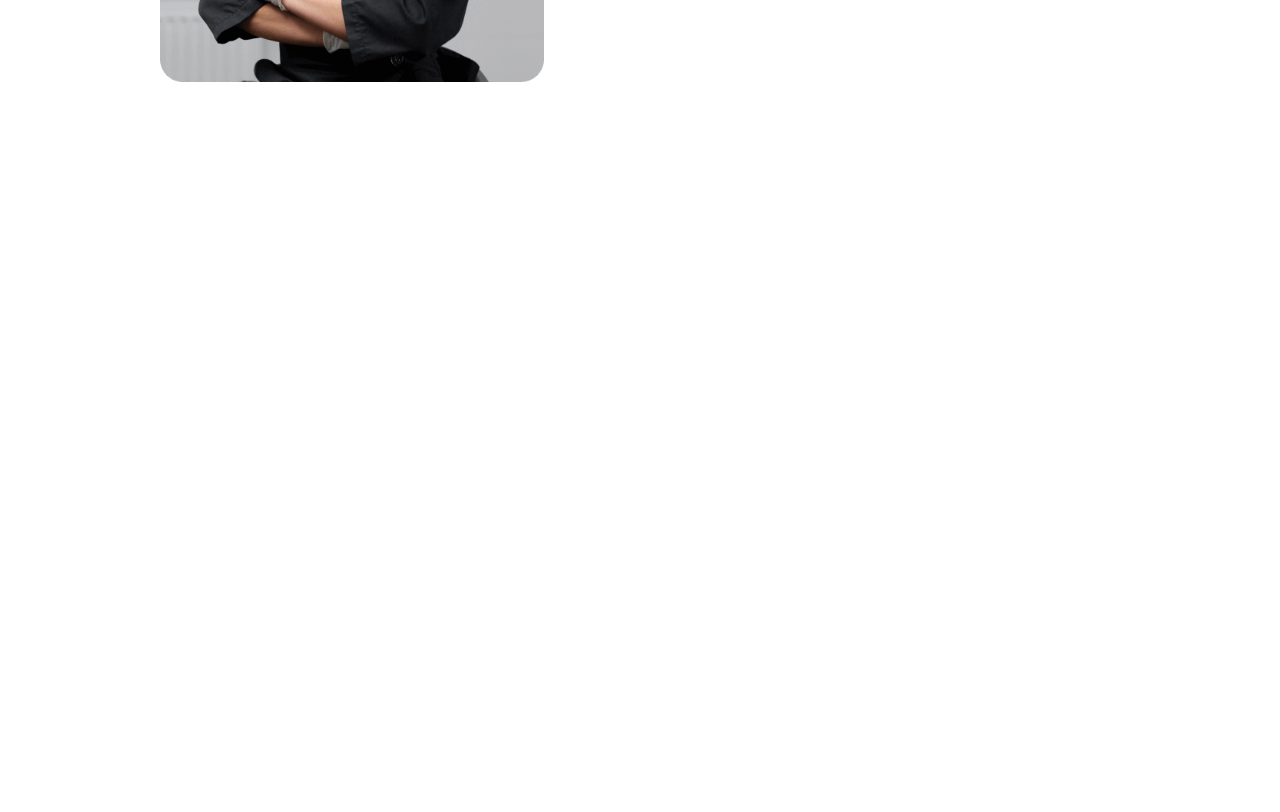
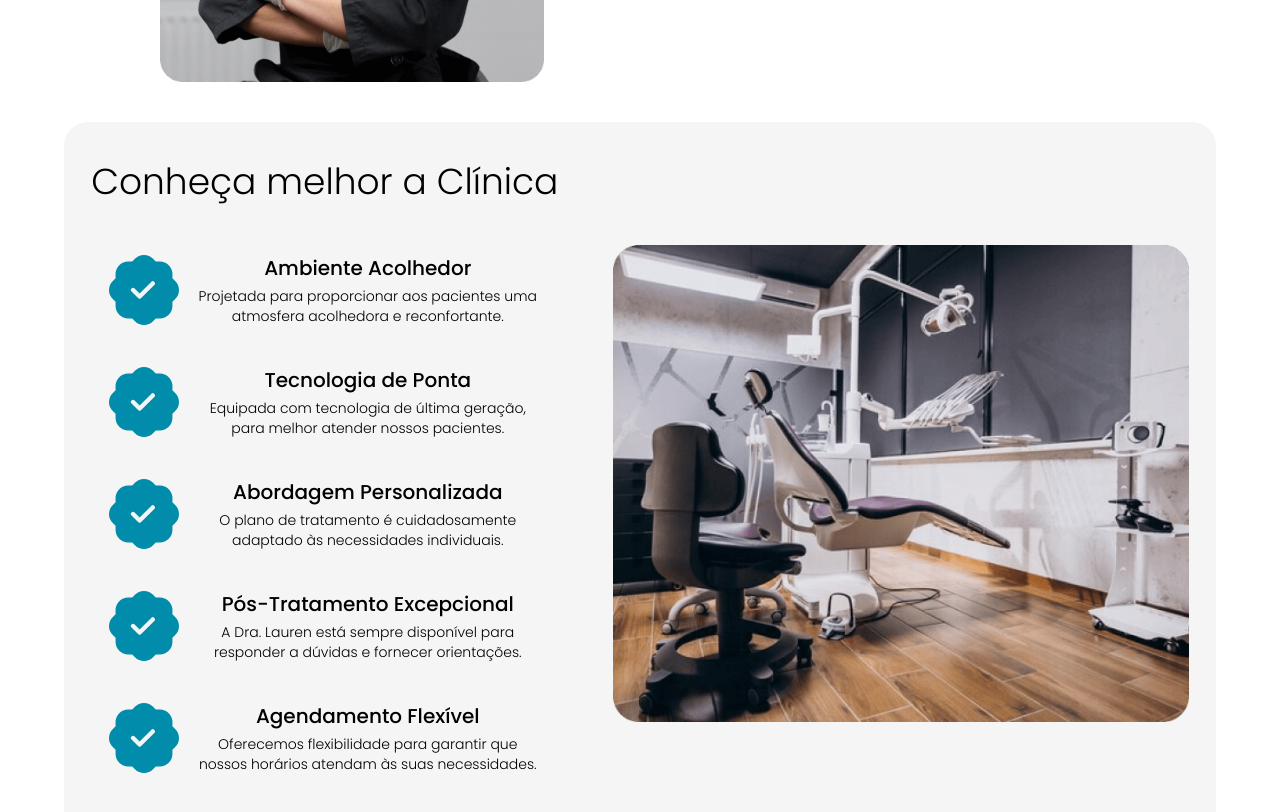
Before and after one commit to gui-bus/laurenMitchell, a Next.js app: page / in a window 1280 px wide. Shown: the part 1840-2652 px from the top of the page. Before the commit the page ends 1962 px from the top, so only its background shows below. Built offline with nearby package versions, Linux system fonts and the light colour scheme.

Commit message:
feat: add clinic details section

```diff
--- a/src/app/page.tsx
+++ b/src/app/page.tsx
@@ -1,4 +1,5 @@
 import AboutSection from "@/components/sections/AboutSection";
+import ClinicSection from "@/components/sections/ClinicSection";
 import HeroSection from "@/components/sections/HeroSection";
 import SkillsSection from "@/components/sections/SkillsSection";
 
@@ -7,7 +8,8 @@ export default function Home() {
     <main>
       <HeroSection />
       <SkillsSection />
-      <AboutSection/>
+      <AboutSection />
+      <ClinicSection />
     </main>
   );
 }
--- /dev/null
+++ b/src/components/sections/ClinicSection.tsx
@@ -0,0 +1,70 @@
+import Image from "next/image";
+import React from "react";
+
+import Consultorio from "../../../public/consultorio-02.png";
+import { BsFillPatchCheckFill } from "react-icons/bs";
+
+const items: { title: string; text: string }[] = [
+  {
+    title: "Ambiente Acolhedor",
+    text: "Projetada para proporcionar aos pacientes uma atmosfera acolhedora e reconfortante.",
+  },
+  {
+    title: "Tecnologia de Ponta",
+    text: "Equipada com tecnologia de última geração, para melhor atender nossos pacientes.",
+  },
+  {
+    title: "Abordagem Personalizada",
+    text: "O plano de tratamento é cuidadosamente adaptado às necessidades individuais.",
+  },
+  {
+    title: "Pós-Tratamento Excepcional",
+    text: "A Dra. Lauren está sempre disponível para responder a dúvidas e fornecer orientações.",
+  },
+  {
+    title: "Agendamento Flexível",
+    text: "Oferecemos flexibilidade para garantir que nossos horários atendam às suas necessidades.",
+  },
+];
+
+const ClinicSection = () => {
+  return (
+    <section className="w-full max-w-[90%] mx-auto">
+      <div className="mb-10 bg-[#F5F5F5] flex flex-col md:flex-row items-center justify-around py-10 px-5 md:px-0 rounded-3xl">
+        <div className="flex flex-col items-center justify-center">
+          <h2 className="font-light text-2xl md:text-4xl text-center mb-5">
+            Conheça melhor a Clínica
+          </h2>
+          <div className="flex flex-col items-start justify-start py-6 gap-6">
+            {items.map((item, index) => (
+              <div
+                className="flex items-center justify-center gap-4 p-2 w-full max-w-md"
+                key={index}
+              >
+                <span>
+                  <BsFillPatchCheckFill size={70} className="text-laurenBlue" />
+                </span>
+
+                <div className="flex flex-col items-center justify-center gap-1 w-full text-center">
+                  <h3 className=" md:text-xl font-medium">{item.title}</h3>
+                  <p className="font-light text-sm">{item.text}</p>
+                </div>
+              </div>
+            ))}
+          </div>
+        </div>
+
+        <Image
+          src={Consultorio}
+          width={0}
+          height={0}
+          sizes="100vw"
+          alt="Consultório"
+          className="w-full md:max-w-[50%] h-full object-cover"
+        />
+      </div>
+    </section>
+  );
+};
+
+export default ClinicSection;
```
